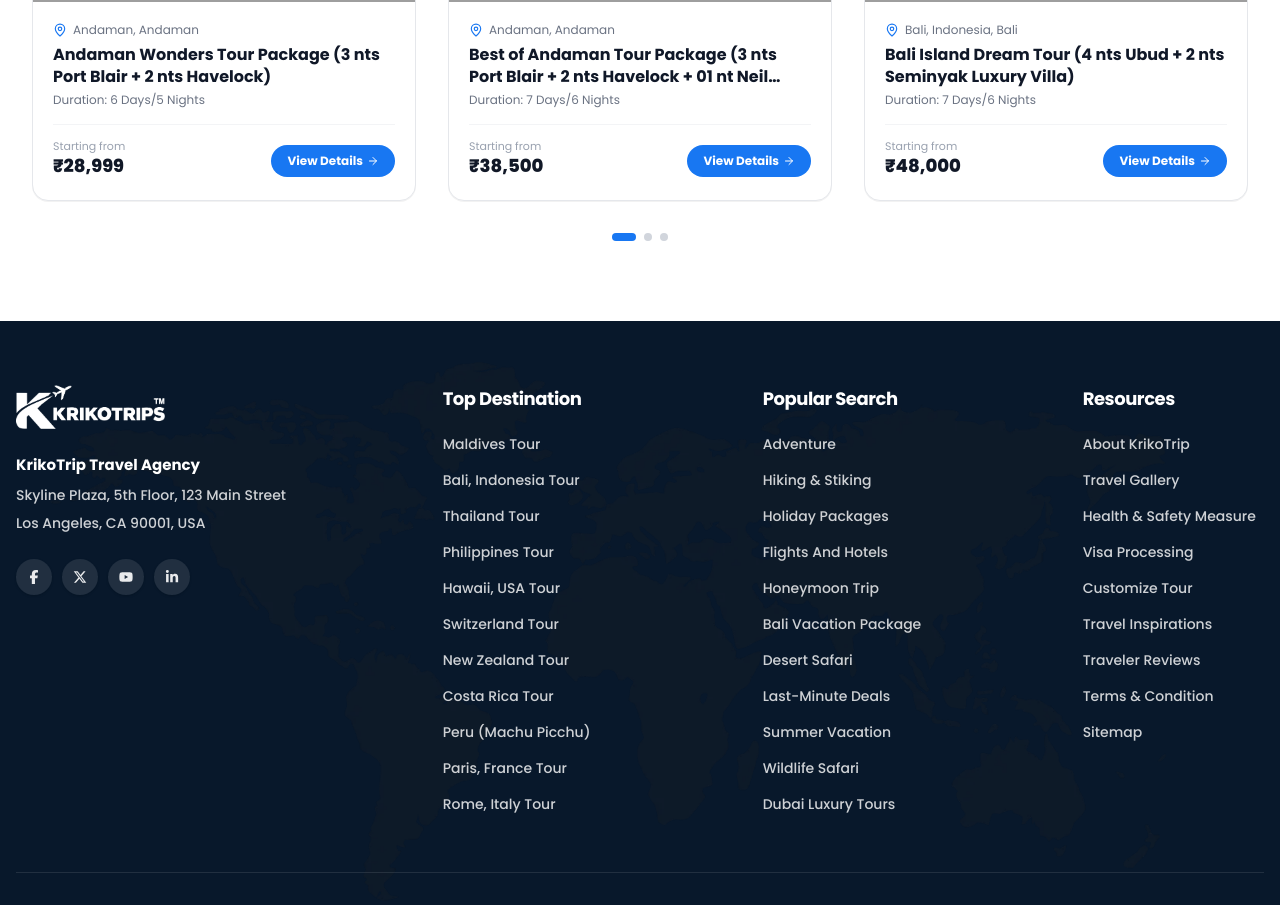
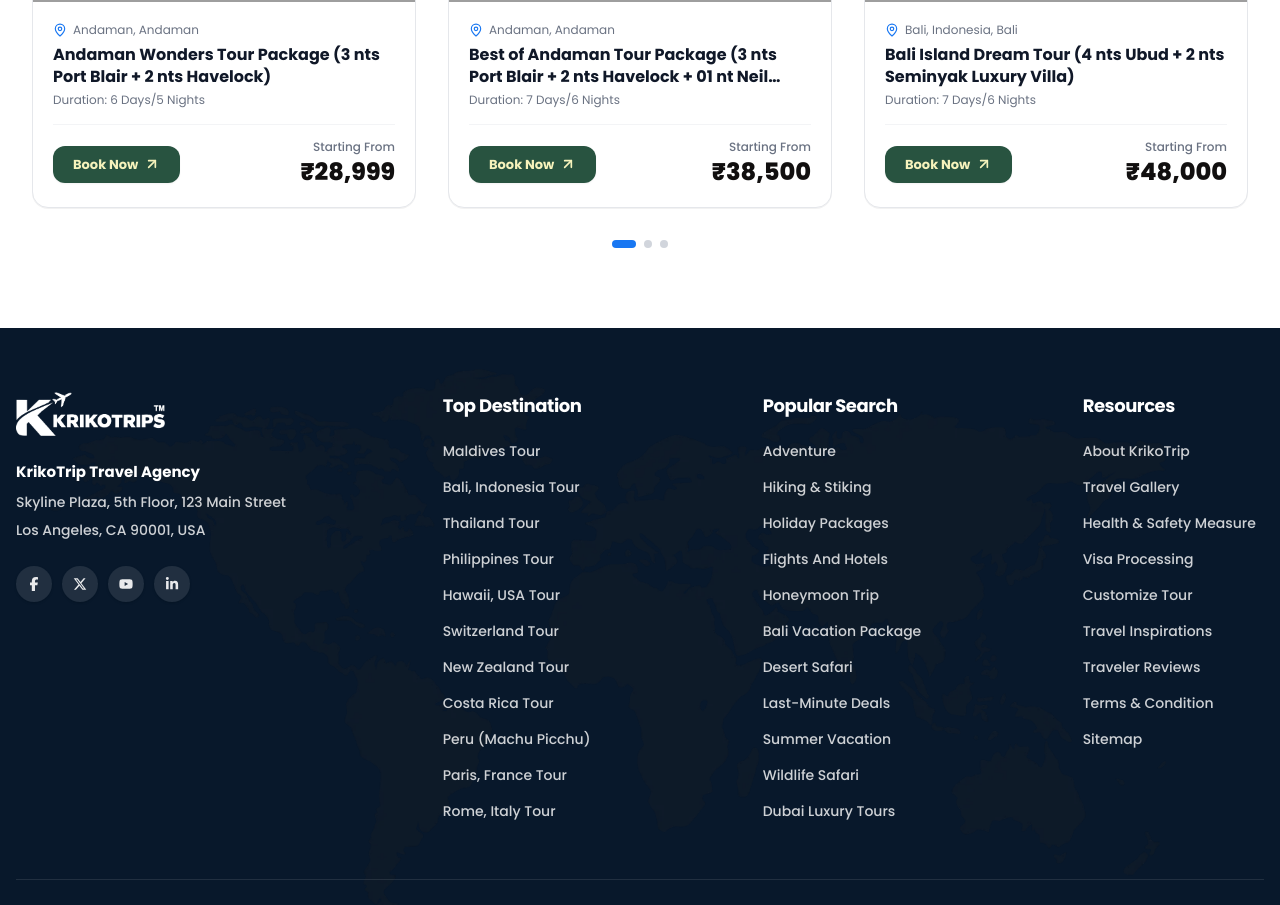
Before and after one commit to budhya2024/kriko-trip, a Next.js app: page /tour-packages/andaman-short-stay in a window 1280 px wide. Shown: the part 5280-6185 px from the top of the page. Built offline with nearby package versions, Linux system fonts and the light colour scheme; grey boxes are pictures that could not be loaded.

Commit message:
Update package cards bottom footer structure: Book Now button on left with dark green & cream, Starting From & price on right

```diff
--- a/components/home/PopularPackages.tsx
+++ b/components/home/PopularPackages.tsx
@@ -210,36 +210,25 @@ export default function PopularPackages() {
                         </div>
                       </div>
 
-                      {/* Bottom Footer Row: Book Now & Price */}
+                      {/* Bottom Footer Row: Book Now Button (Left) & Starting From Price (Right) */}
                       <div className="flex items-center justify-between pt-4 mt-3 border-t border-gray-100/90 gap-2">
-                        {/* Book Now Button */}
+                        {/* Book Now Button Matching Reference Screenshot */}
                         <Link
                           href={pkg.href}
-                          className="inline-flex items-center gap-1.5 bg-[#1877F2] hover:bg-[#1466d3] text-white text-[13px] font-semibold px-4 sm:px-4.5 py-2.5 rounded-full shadow-xs hover:shadow-md transition-all duration-200 active:scale-95 cursor-pointer shrink-0"
+                          className="inline-flex items-center gap-1.5 bg-[#285340] hover:bg-[#1E3F32] text-[#F6F3BC] text-[13px] font-bold px-4.5 sm:px-5 py-2.5 rounded-xl shadow-xs hover:shadow-md transition-all duration-200 active:scale-95 cursor-pointer shrink-0"
                         >
                           <span>Book Now</span>
-                          <ArrowUpRight className="w-4 h-4" />
+                          <ArrowUpRight className="w-4 h-4 stroke-[2.5]" />
                         </Link>
 
-                        {/* Price & Savings Display */}
-                        <div className="flex flex-col text-right">
-                          {/* Normal Strikethrough Price + Save Money */}
-                          <div className="flex items-center justify-end gap-1.5 leading-none">
-                            <span className="text-xs text-gray-400 line-through font-medium">
-                              ₹{pkg.originalPrice.toLocaleString("en-IN")}
-                            </span>
-                            <span className="text-[10px] font-bold text-emerald-600 bg-emerald-50 px-1.5 py-0.5 rounded-full border border-emerald-200/50">
-                              Save ₹{(pkg.originalPrice - pkg.price).toLocaleString("en-IN")}
-                            </span>
-                          </div>
-
-                          {/* Offer Price & Per Person */}
-                          <div className="flex items-baseline justify-end gap-1 mt-1">
-                            <span className="text-lg sm:text-[21px] font-extrabold text-[#1877F2] leading-tight">
-                              ₹{pkg.price.toLocaleString("en-IN")}
-                            </span>
-                            <span className="text-[11px] text-gray-400 font-medium">/ person</span>
-                          </div>
+                        {/* Starting From & Price Display */}
+                        <div className="flex flex-col text-right items-end">
+                          <span className="text-[11px] sm:text-xs text-gray-500 font-medium leading-none mb-1">
+                            Starting From
+                          </span>
+                          <span className="text-lg sm:text-[21px] font-extrabold text-[#110F0F] leading-tight">
+                            ₹{pkg.price.toLocaleString("en-IN")}
+                          </span>
                         </div>
                       </div>
                     </div>
--- a/components/tour-packages/PackageCard.tsx
+++ b/components/tour-packages/PackageCard.tsx
@@ -3,7 +3,7 @@
 import React, { useState } from "react";
 import Image from "next/image";
 import Link from "next/link";
-import { MapPin, Clock, ArrowRight, ChevronLeft, ChevronRight } from "lucide-react";
+import { MapPin, Clock, ArrowRight, ArrowUpRight, ChevronLeft, ChevronRight } from "lucide-react";
 import { TourPackage } from "./types";
 
 interface PackageCardProps {
@@ -153,36 +153,26 @@ export default function PackageCard({ pkg }: PackageCardProps) {
           </p>
         </div>
 
-        {/* ─── Card Footer: Price & View Details Button ─── */}
+        {/* ─── Card Footer: Book Now Button (Left) & Starting From Price (Right) ─── */}
         <div className="mt-4 pt-3.5 border-t border-gray-100 flex items-center justify-between gap-3">
-          <div className="flex flex-col text-left">
-            {/* Normal Strikethrough Price & Save Money */}
-            <div className="flex items-center gap-1.5 mb-1 leading-none">
-              <span className="text-xs text-gray-400 line-through font-medium">
-                ₹{originalPrice.toLocaleString("en-IN")}
-              </span>
-              <span className="text-[10px] font-bold text-emerald-600 bg-emerald-50 px-1.5 py-0.5 rounded-full border border-emerald-200/50">
-                Save ₹{savings.toLocaleString("en-IN")}
-              </span>
-            </div>
-
-            {/* Offer / Selling Price */}
-            <div className="flex items-baseline gap-1">
-              <span className="text-lg sm:text-[21px] font-extrabold text-[#1877F2]">
-                ₹{pkg.price.toLocaleString("en-IN")}
-              </span>
-              <span className="text-xs text-gray-400 font-medium">/ person</span>
-            </div>
-          </div>
-
-          {/* Action Button with rounded-full pill format */}
+          {/* Book Now Button Matching Reference Screenshot */}
           <Link
             href={`/tour-packages/${pkg.id}`}
-            className="inline-flex items-center gap-1.5 px-4 sm:px-5 py-2.5 rounded-full bg-[#00285C] hover:bg-[#1877F2] text-white text-xs sm:text-[13px] font-semibold transition-all duration-200 shadow-xs hover:shadow-md active:scale-95 shrink-0 cursor-pointer"
+            className="inline-flex items-center gap-1.5 px-4.5 sm:px-5 py-2.5 rounded-xl bg-[#285340] hover:bg-[#1E3F32] text-[#F6F3BC] text-xs sm:text-[13px] font-bold transition-all duration-200 shadow-xs hover:shadow-md active:scale-95 shrink-0 cursor-pointer"
           >
-            <span>View Details</span>
-            <ArrowRight className="w-3.5 h-3.5 transition-transform duration-200 group-hover:translate-x-0.5" />
+            <span>Book Now</span>
+            <ArrowUpRight className="w-4 h-4 stroke-[2.5]" />
           </Link>
+
+          {/* Starting From & Price on Right */}
+          <div className="flex flex-col text-right items-end">
+            <span className="text-[11px] sm:text-xs text-gray-500 font-medium leading-none mb-1">
+              Starting From
+            </span>
+            <span className="text-lg sm:text-xl font-extrabold text-[#110F0F] leading-tight">
+              ₹{pkg.price.toLocaleString("en-IN")}
+            </span>
+          </div>
         </div>
       </div>
     </div>
--- a/components/tour-packages/PackageDetailView.tsx
+++ b/components/tour-packages/PackageDetailView.tsx
@@ -25,6 +25,7 @@ import {
   ShieldCheck,
   Send,
   ArrowRight,
+  ArrowUpRight,
   Info,
   Check,
   FileText,
@@ -1061,23 +1062,25 @@ export default function PackageDetailView({
                         </p>
                       </div>
 
-                      <div className="pt-4 mt-4 border-t border-gray-100 flex items-center justify-between">
-                        <div>
-                          <span className="text-[11px] text-gray-400 block leading-none">
-                            Starting from
+                      <div className="pt-4 mt-4 border-t border-gray-100 flex items-center justify-between gap-3">
+                        {/* Book Now Button (Dark Green #285340 with Cream #F6F3BC text & ArrowUpRight) */}
+                        <Link
+                          href={`/tour-packages/${rPkg.id}`}
+                          className="inline-flex items-center gap-1.5 px-5 py-2.5 rounded-xl bg-[#285340] hover:bg-[#1E3F32] text-[#F6F3BC] text-xs sm:text-[13px] font-bold transition-all shadow-xs hover:shadow-md active:scale-95 cursor-pointer shrink-0"
+                        >
+                          <span>Book Now</span>
+                          <ArrowUpRight className="w-4 h-4 stroke-[2.5]" />
+                        </Link>
+
+                        {/* Price Details on Right */}
+                        <div className="flex flex-col text-right items-end">
+                          <span className="text-xs text-gray-500 font-medium leading-none mb-1">
+                            Starting From
                           </span>
-                          <span className="text-base sm:text-lg font-extrabold text-[#111827]">
+                          <span className="text-xl sm:text-2xl font-extrabold text-[#110F0F] leading-tight">
                             ₹{rPkg.price.toLocaleString("en-IN")}
                           </span>
                         </div>
-                        {/* Bright Blue Button: View Details */}
-                        <Link
-                          href={`/tour-packages/${rPkg.id}`}
-                          className="px-4 py-2 rounded-full bg-[#1877F2] hover:bg-[#00285C] text-white text-xs font-bold transition-all inline-flex items-center gap-1 cursor-pointer"
-                        >
-                          <span>View Details</span>
-                          <ArrowRight className="w-3 h-3" />
-                        </Link>
                       </div>
                     </div>
                   </div>
```
